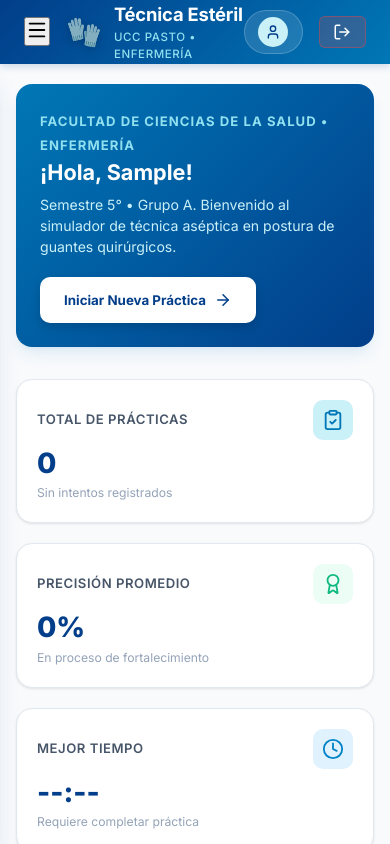
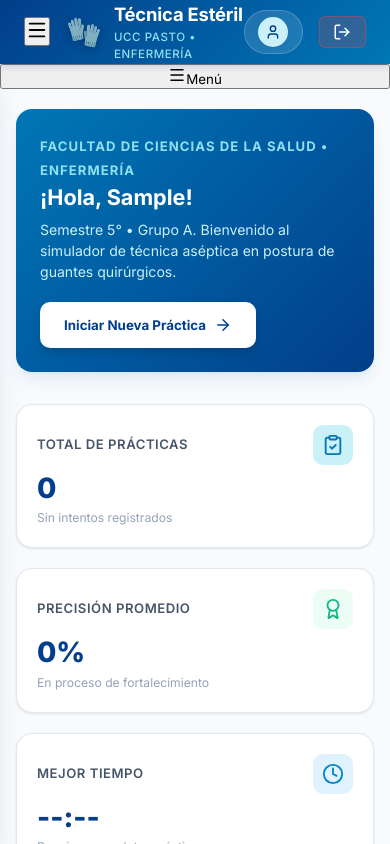
Before and after one commit to ricardoariasm762/Proyectos_Guantes, a React (Vite) app: page /login in a window 390 px wide. Both pictures are taken after typing "Sample", "Sample123" into the empty fields and a click on the button "Ingresar al Simulador". Shown: the top 844 px of the page. Built offline with nearby package versions, Linux system fonts and the light colour scheme; no server answers.

Commit message:
feat(layout): ensamblar layout general con soporte responsivo desktop/mobile

```diff
--- a/src/components/layout/AppLayout.tsx
+++ b/src/components/layout/AppLayout.tsx
@@ -3,6 +3,7 @@
 
 import React, { useState } from 'react';
 import { Outlet, useLocation } from 'react-router-dom';
+import { Menu, X } from 'lucide-react';
 import Navbar from './Navbar';
 import Sidebar from './Sidebar';
 import Footer from './Footer';
@@ -26,6 +27,23 @@ export const AppLayout: React.FC = () => {
   return (
     <div className="app-shell">
       <Navbar sidebarOpen={sidebarOpen} setSidebarOpen={setSidebarOpen} />
+
+      {/* Botón Flotante Estilo Hamburguesa para Ocultar/Mostrar el Sidebar */}
+      {estaAutenticado && (
+        <button
+          type="button"
+          onClick={() => setSidebarOpen((prev) => !prev)}
+          className={`floating-sidebar-toggle ${sidebarOpen ? 'is-open' : 'is-closed'}`}
+          aria-label={sidebarOpen ? 'Ocultar menú lateral' : 'Mostrar menú lateral'}
+          title={sidebarOpen ? 'Ocultar menú lateral' : 'Mostrar menú lateral'}
+        >
+          <span className="toggle-icon-wrap">
+            {sidebarOpen ? <X size={18} /> : <Menu size={18} />}
+          </span>
+          <span className="toggle-label">{sidebarOpen ? 'Cerrar' : 'Menú'}</span>
+        </button>
+      )}
+
       <div className="app-body-container">
         {estaAutenticado && (
           <Sidebar
@@ -34,10 +52,10 @@ export const AppLayout: React.FC = () => {
           />
         )}
         <main className={`app-main-content ${!estaAutenticado ? 'full-width' : ''}`}>
-          <div className="content-container-max">
+          <div className={(location.pathname === '/practica-guiada' || location.pathname === '/tutorial3d') ? 'content-container-full' : 'content-container-max'}>
             <Outlet />
           </div>
-          <Footer />
+          {location.pathname !== '/practica-guiada' && location.pathname !== '/tutorial3d' && <Footer />}
         </main>
       </div>
     </div>
```
